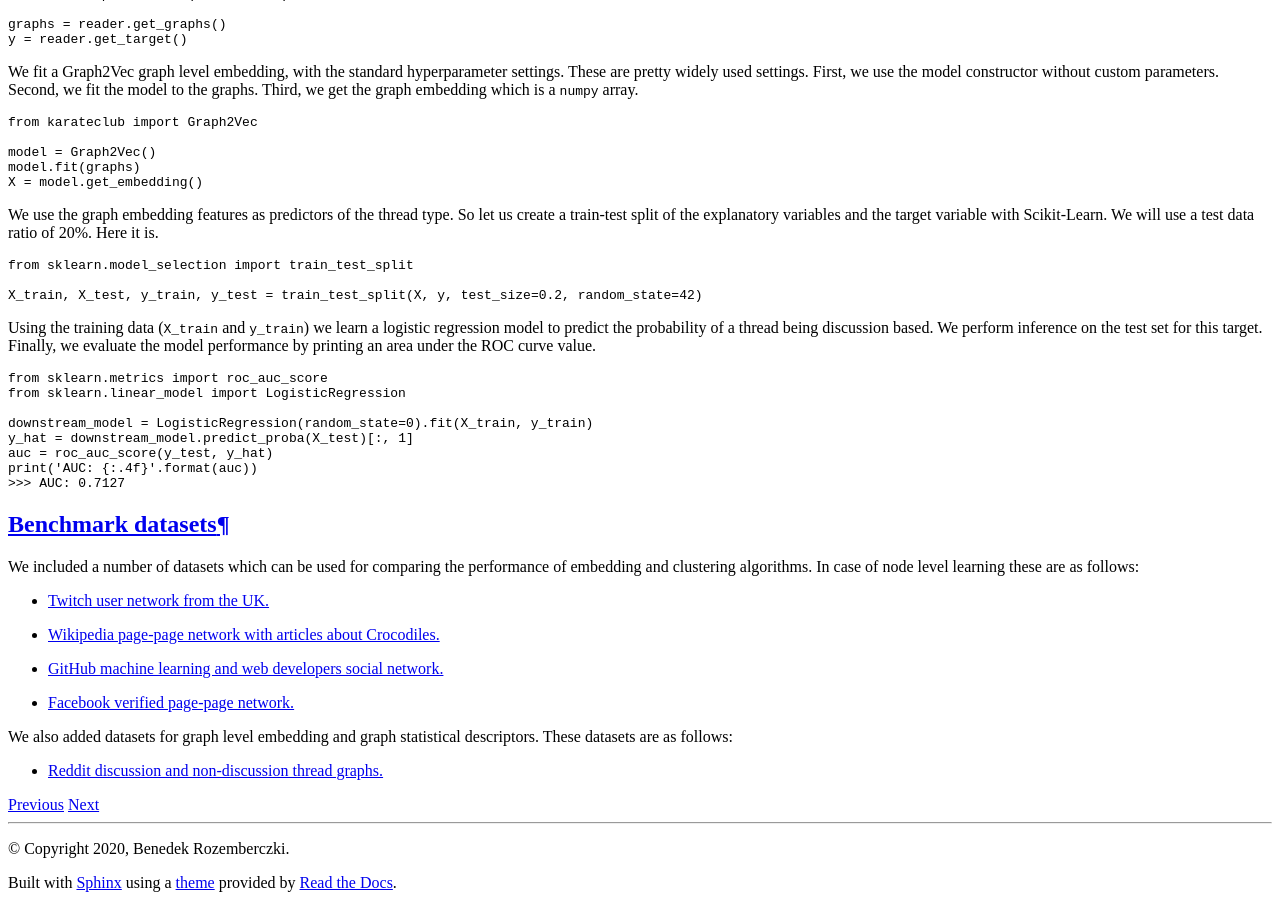
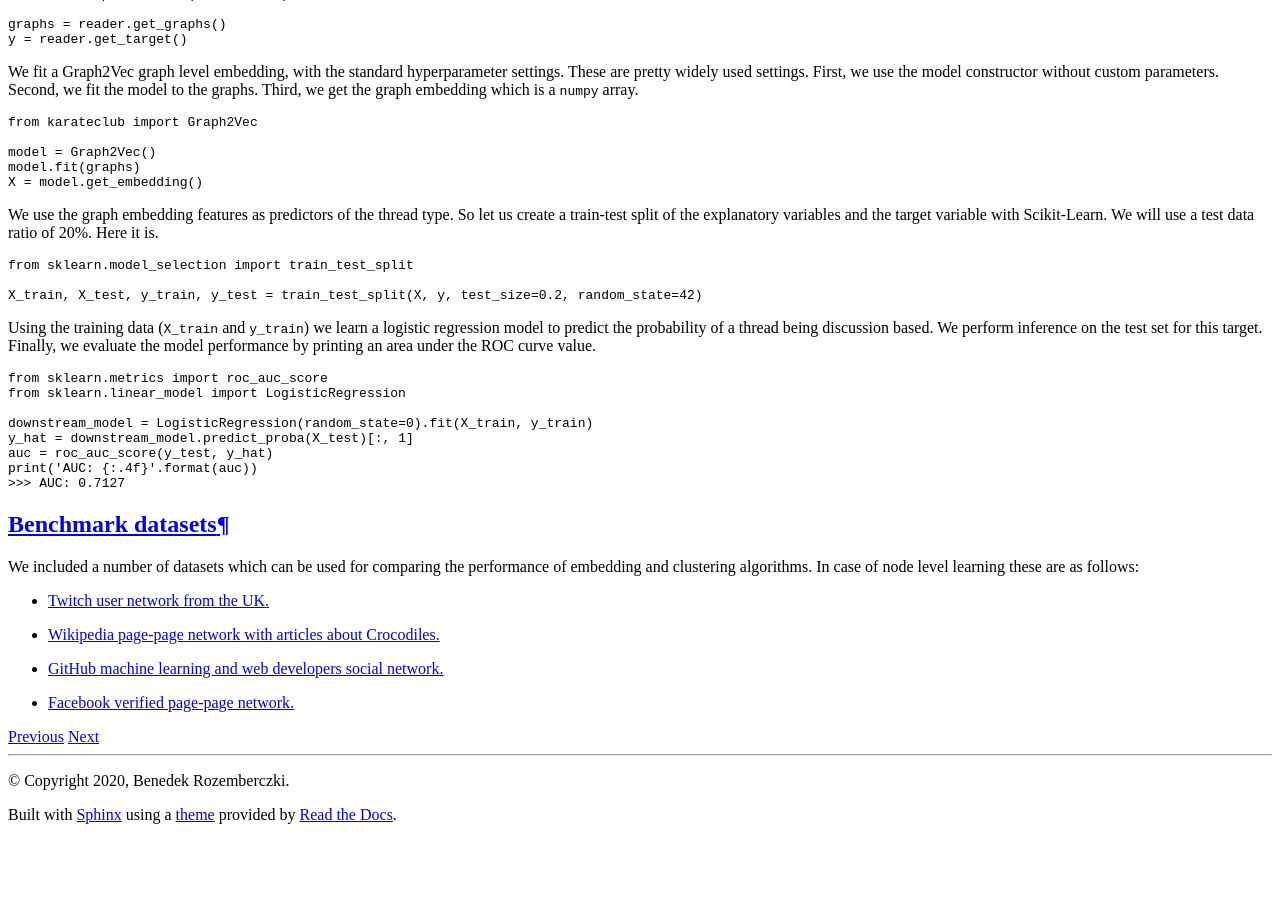
Before and after one commit to benedekrozemberczki/littleballoffur, a Sphinx documentation site: the page built from docs/source/notes/introduction.rst, in a window 1280 px wide and 900 px high, scrolled down 4122 px. Built offline with Sphinx 7.4.7 and the Read the Docs theme 2.0.0, drawn with Linux system fonts in a browser that asks for light colours; pages that are not in the unit, such as notebooks, are missing from menus; after the commit the page ends 4954 px from its top, so only the background shows below that.

Commit message:
Externals

```diff
--- a/docs/source/notes/introduction.rst
+++ b/docs/source/notes/introduction.rst
@@ -265,7 +265,3 @@ We included a number of datasets which can be used for comparing the performance
 - `Wikipedia page-page network with articles about Crocodiles. <https://arxiv.org/abs/1909.13021>`_
 - `GitHub machine learning and web developers social network. <https://arxiv.org/abs/1909.13021>`_
 - `Facebook verified page-page network. <https://arxiv.org/abs/1909.13021>`_
-
-We also added datasets for graph level embedding and graph statistical descriptors. These datasets are as follows:
-
-- `Reddit discussion and non-discussion thread graphs. <https://arxiv.org/abs/2003.04819>`_
```
